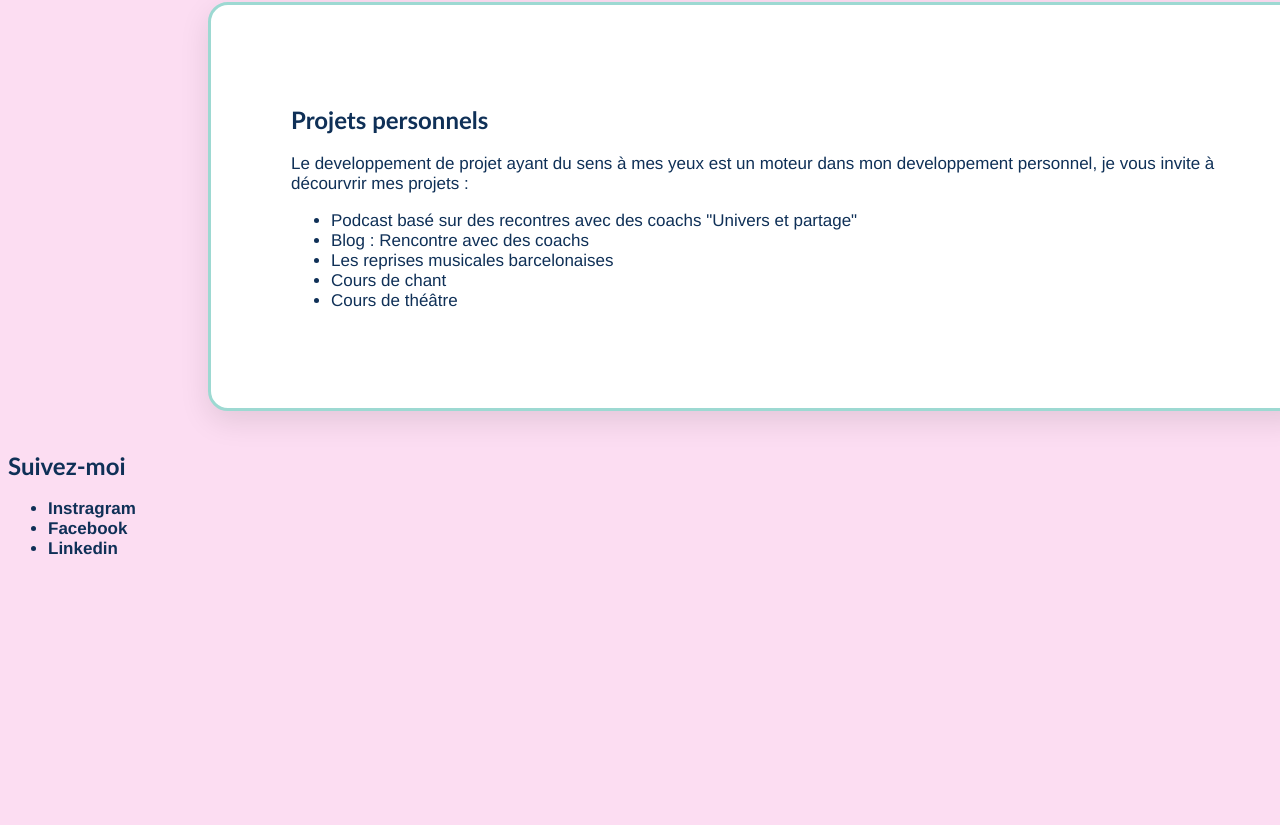
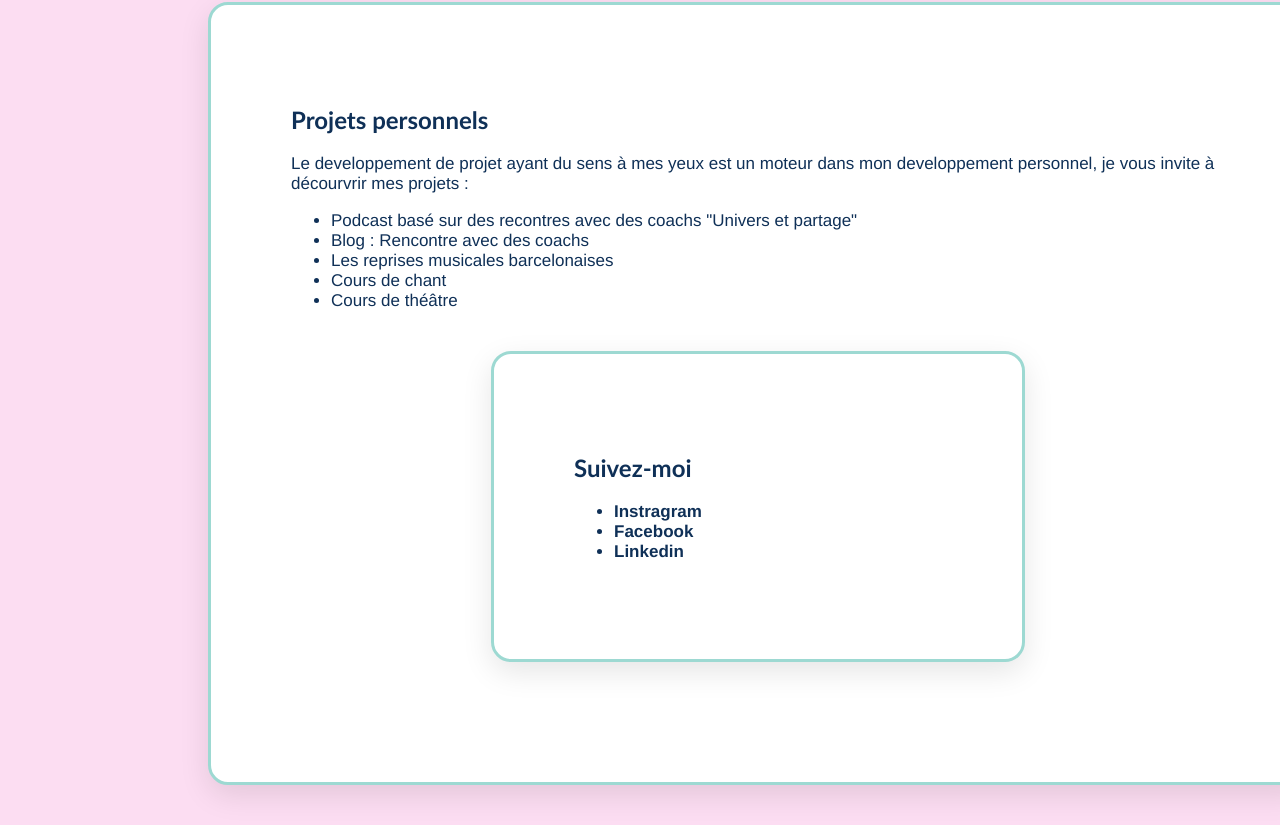
Before and after one commit to Ombeline-dequidt/My-profile, a plain HTML site: page index.html in a window 1280 px wide. Shown: the part 1546-2371 px from the top of the page. Before the commit the page ends 2145 px from the top, so only its background shows below. Drawn offline with nearby package versions, Linux system fonts and the light colour scheme.

Commit message:
Update index.html

```diff
--- a/index.html
+++ b/index.html
@@ -57,7 +57,7 @@
 				<li> Cours de chant</li>
 				<li> Cours de théâtre </li>
 			</ul>
-	</div>
+	<div class="card-white2">
 		<div>
 		<h2> Suivez-moi </h2>
 		<ul>
```
